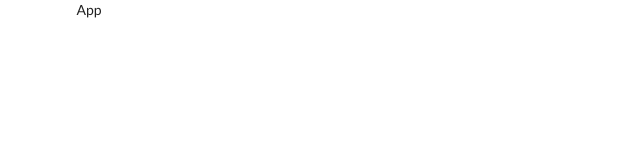
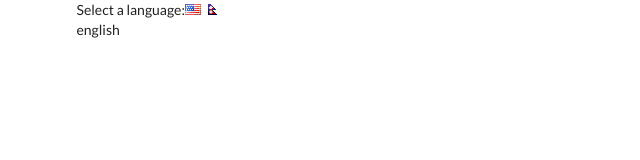
Before and after one commit to colson0x1/language-translate, a React (Create React App) app: page / in a window 1280 px wide. Shown: the top 160 px of the page, without its empty margins (0-640 px from the left). Built offline with nearby package versions, Linux system fonts and the light colour scheme.

Commit message:
build language selector inside the app component with component level state

```diff
--- a/src/components/App.jsx
+++ b/src/components/App.jsx
@@ -1,8 +1,29 @@
 import React from 'react';
 
 class App extends React.Component {
+  state = { language: 'english' };
+
+  onLanguageChange = (language) => {
+    this.setState({ language });
+  };
+
   render() {
-    return <div className='ui container'>App</div>;
+    return (
+      <div className='ui container'>
+        <div>
+          Select a language:
+          <i
+            className='flag us'
+            onClick={() => this.onLanguageChange('english')}
+          />
+          <i
+            className='flag np'
+            onClick={() => this.onLanguageChange('nepali')}
+          />
+        </div>
+        {this.state.language}
+      </div>
+    );
   }
 }
 
```
